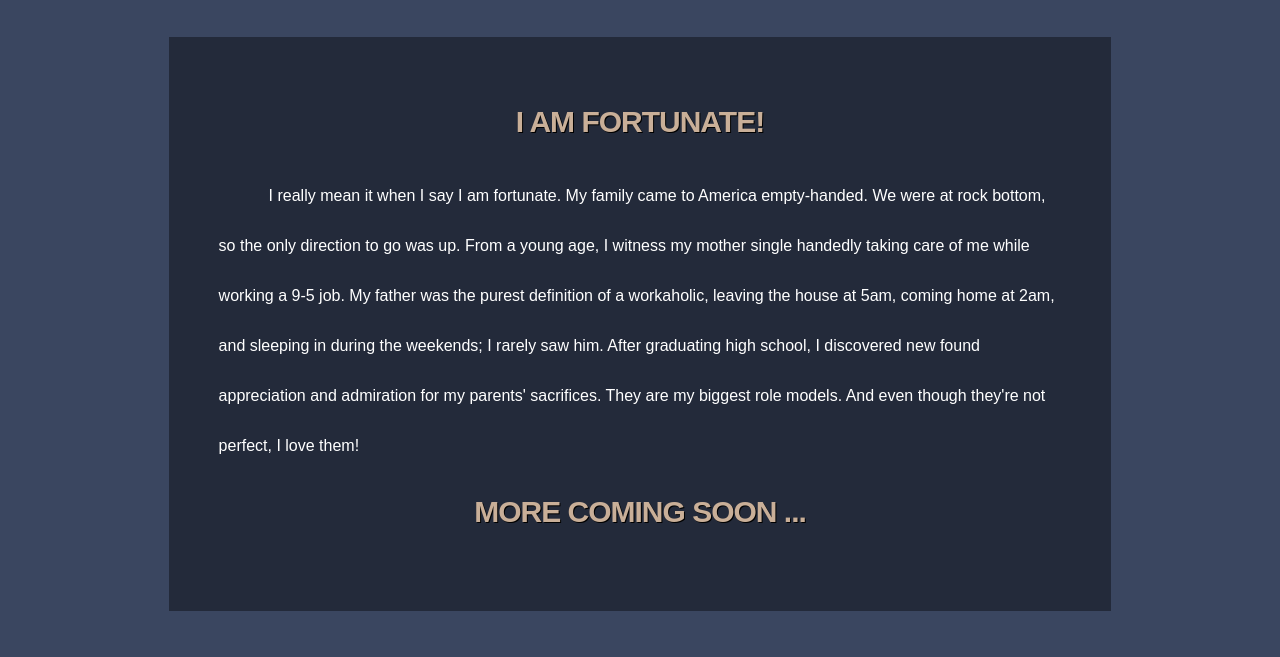
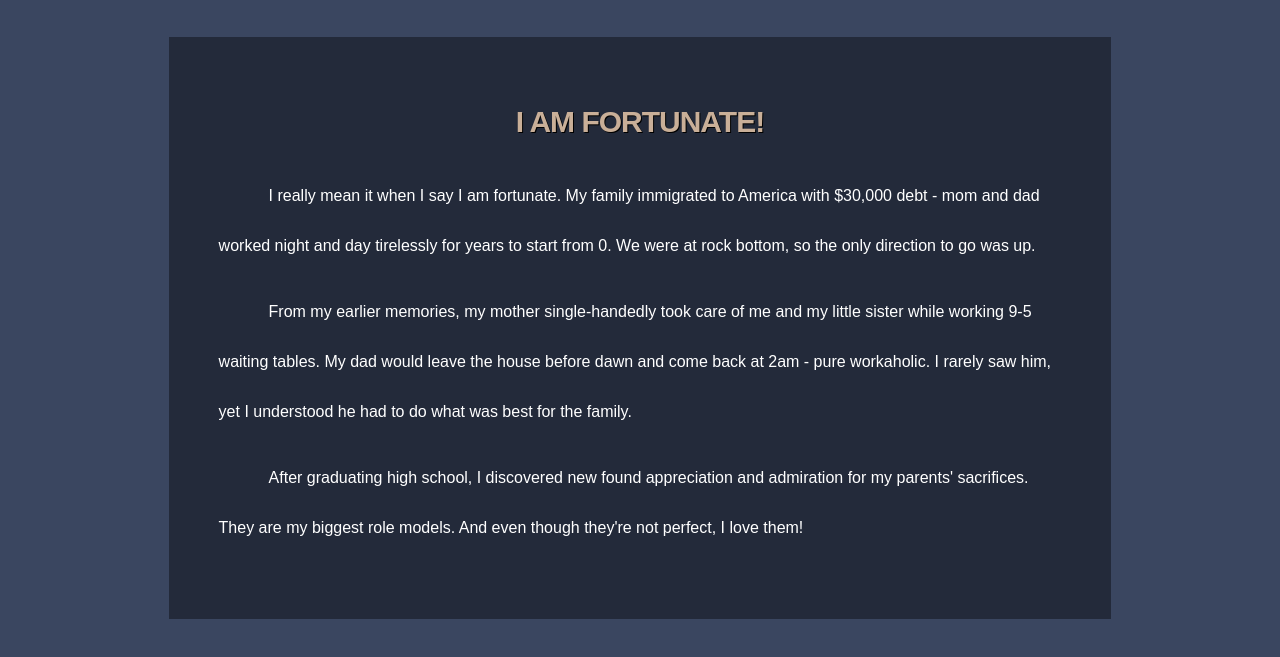
Before and after one commit to jz674/ResumeWebsite, a plain HTML site: page thoughts.html in a window 1280 px wide. Shown: the part 195-852 px from the top of the page. Drawn offline with Linux system fonts and the light colour scheme.

Commit message:
Update thoughts.html

```diff
--- a/thoughts.html
+++ b/thoughts.html
@@ -34,14 +34,20 @@ https://thesportspost.com/nba-lakers-lebron-mural-defaced/
       <h2> I am fortunate! </h2>
         <p><span>
           I really mean it when I say I am fortunate.
-          My family came to America empty-handed. We were at rock bottom, so
-          the only direction to go was up. From a young age, I witness my mother single handedly
-          taking care of me while working a 9-5 job. My father was the purest definition of a workaholic, leaving the house at
-          5am, coming home at 2am, and sleeping in during the weekends; I rarely saw him.
+          My family immigrated to America with $30,000 debt - mom and dad worked night and day tirelessly for years to start from 0. We were at rock bottom, so
+          the only direction to go was up.
+          </p></span>
+
+          <p><span>
+          From my earlier memories, my mother single-handedly took care of me and my little sister while working 9-5 waiting tables. My dad would leave the house
+          before dawn and come back at 2am - pure workaholic. I rarely saw him, yet I understood he had to do what was best for the family.
+          </span></p>
+
+          <p><span>
           After graduating high school, I discovered new found appreciation and admiration for my parents' sacrifices.
           They are my biggest role models. And even though they're not perfect, I love them!
         </span></p>
-      <h2> More Coming Soon ... </h2>
+<!--       <h2> More Coming Soon ... </h2> -->
     </div>
   </div>
 </div>
```
